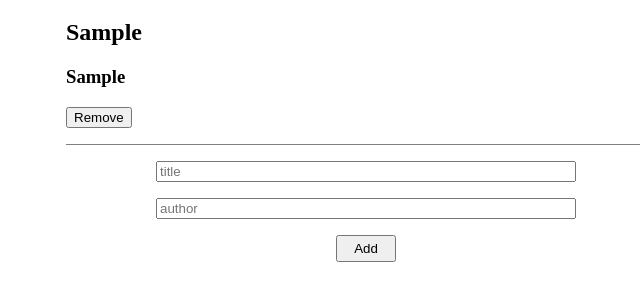
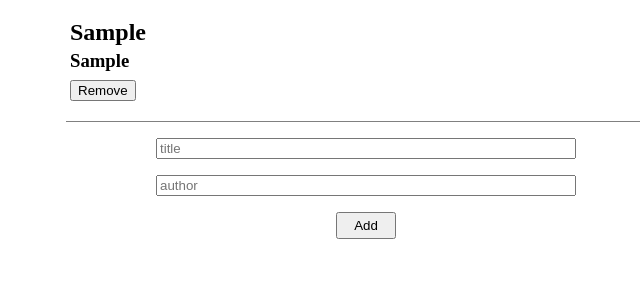
Before and after one commit to gabyse1/awesome-books, a plain HTML site: page index.html in a window 1280 px wide. Both pictures are taken after typing "Sample", "Sample" into the empty fields and a click on the button "Add". Shown: the part 61-362 px from the top of the page, without its empty margins (274-914 px from the left). Drawn offline with Linux system fonts and the light colour scheme.

Commit message:
Update styles

```diff
--- a/css/styles.css
+++ b/css/styles.css
@@ -14,6 +14,10 @@ body {
   border-bottom: 1px solid gray;
   margin-bottom: 1rem;
   padding-bottom: 1rem;
+}
+
+.book-article > * {
+  margin: 0.25rem;
 }
 
 #books-form {
```
